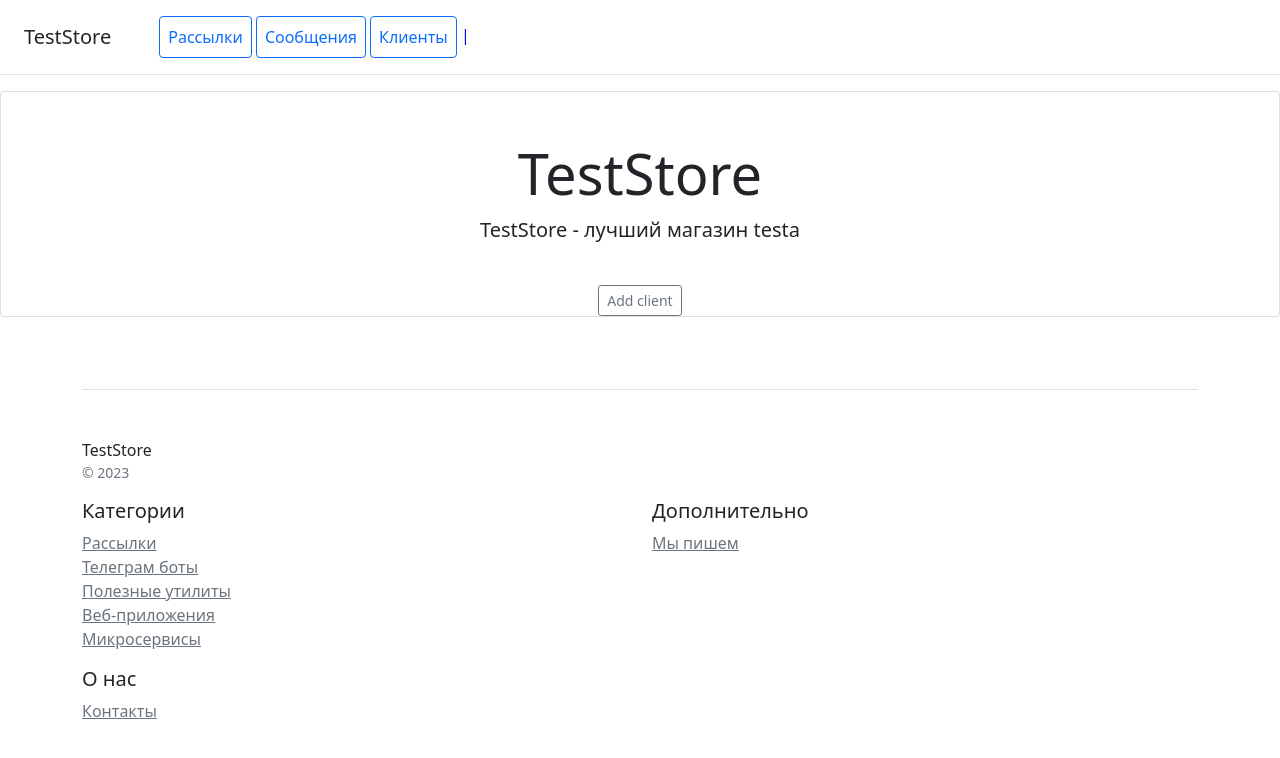
After one commit to solvaaa/django_coursework, a Django app: page /client/list in a window 1280 px wide. The commit adds this page. Shown: the top 758 px of the page. Run offline with Django 4.2, Linux system fonts and the light colour scheme; data that the repository does not hold is empty; some libraries are stand-ins or nearby versions.

Commit message:
add views for clients

```diff
--- /dev/null
+++ b/mailing/templates/mailing/client_list.html
@@ -0,0 +1,32 @@
+{% extends 'mailing/base.html' %}
+{% block content %}
+<div class="row text-center">
+    <div class="col-12">
+        <div class="card mb-4 box-shadow">
+            <div class="pricing-header px-3 py-3 pt-md-5 pb-md-4 mx-auto text-center">
+                <h1 class="display-4">TestStore</h1>
+                <p class="lead">TestStore - лучший магазин testa</p>
+            </div>
+            <div class="col-12">
+                <a href="{% url 'mailing:client_create' %}"
+                   class="btn btn-sm btn-outline-secondary">Add client</a>
+            </div>
+            {% for object in object_list %}
+                <div class="card-body">
+                    <h4 class="card-title pricing-card-title">{{ object.name }}</h4>
+                    <p>{{ object.email }}</p>
+                    <div class="btn-group">
+                        <a href="{% url 'mailing:client_detail' object.pk %}"
+                            class="btn btn-sm btn-outline-secondary" type="button">View</a>
+                        <a href="{% url 'mailing:client_edit' object.pk %}"
+                            class="btn btn-sm btn-outline-secondary" type="button">Edit</a>
+                        <a href="{% url 'mailing:client_delete' object.pk %}"
+                            class="btn btn-sm btn-outline-secondary" type="button">Delete</a>
+                    </div>
+                </div>
+
+            {% endfor %}
+        </div>
+    </div>
+</div>
+{% endblock %}
--- a/mailing/templates/mailing/includes/inc_header.html
+++ b/mailing/templates/mailing/includes/inc_header.html
@@ -1,9 +1,9 @@
 <div class="d-flex flex-column flex-md-row align-items-center p-3 px-md-4 mb-3 bg-white border-bottom box-shadow">
     <h5 class="my-0 mr-md-auto font-weight-normal">TestStore</h5>
     <nav class="ms-5">
-        <a class="p-2 btn btn-outline-primary" href="/">Рассылки</a>
+        <a class="p-2 btn btn-outline-primary" href="{% url 'mailing:mailing_list' %}">Рассылки</a>
         <a class="p-2 btn btn-outline-primary" href="/">Сообщения</a>
-        <a class="p-2 btn btn-outline-primary" href="clients/">Клиенты</a>
+        <a class="p-2 btn btn-outline-primary" href="{% url 'mailing:client_list' %}">Клиенты</a>
         <span style="color:blue">|</span>
     </nav>
 </div>
--- a/mailing/urls.py
+++ b/mailing/urls.py
@@ -13,7 +13,7 @@ urlpatterns = [
     path('edit/<int:pk>', MailingUpdateView.as_view(), name='mailing_edit'),
     path('delete/<int:pk>', MailingDeleteView.as_view(), name='mailing_delete'),
 
-    path('clients/', ClientListView.as_view(), name='client_list'),
+    path('client/list', ClientListView.as_view(), name='client_list'),
     path('client/<int:pk>', ClientDetailView.as_view(), name='client_detail'),
     path('client/create/', ClientCreateView.as_view(), name='client_create'),
     path('client/edit/<int:pk>', ClientUpdateView.as_view(), name='client_edit'),
--- a/mailing/views.py
+++ b/mailing/views.py
@@ -2,7 +2,7 @@ from django.shortcuts import render
 from django.urls import reverse_lazy
 from django.views.generic import TemplateView, ListView, DetailView, CreateView, UpdateView, DeleteView
 
-from mailing.forms import MailingForm
+from mailing.forms import MailingForm, ClientForm
 from mailing.models import Mailing, Client
 
 
@@ -54,7 +54,7 @@ class ClientCreateView(CreateView):
         'form_name': 'Добавление',
         'button_name': 'Добавить'
     }
-    form_class = MailingForm
+    form_class = ClientForm
     success_url = reverse_lazy('mailing:client_list')
 
 
@@ -64,7 +64,7 @@ class ClientUpdateView(UpdateView):
         'form_name': 'Редактирование',
         'button_name': 'Редактировать'
     }
-    form_class = MailingForm
+    form_class = ClientForm
     success_url = reverse_lazy('mailing:client_list')
 
 
```
Also changed, not shown: mailing/forms.py (+8 -1 lines), mailing/templates/mailing/client_confirm_delete.html (added, +27 -0 lines), mailing/templates/mailing/client_detail.html (added, +16 -0 lines), mailing/templates/mailing/client_form.html (added, +23 -0 lines).
